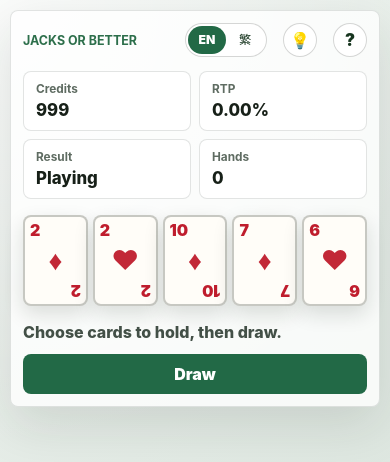
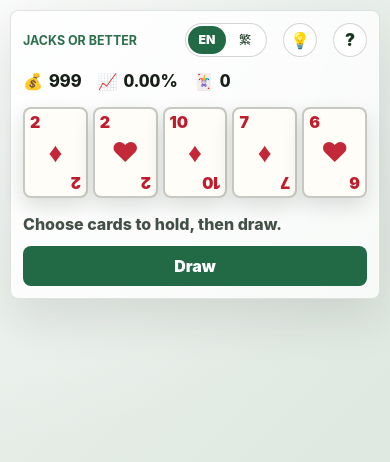
Before and after one commit to patrickyee/mvpweb, a Vue app: page / in a window 390 px wide. Shown: the top 462 px of the page. Built offline with nearby package versions, Linux system fonts and the light colour scheme.

Commit message:
cleaner header

```diff
--- a/src/App.vue
+++ b/src/App.vue
@@ -41,15 +41,6 @@ const winningIds = computed(
     ),
 );
 const canContinue = computed(() => game.value.credits >= 1);
-const lastResult = computed(() => {
-  if (game.value.phase === 'holding') {
-    return messages.value.playing;
-  }
-
-  return game.value.lastWin > 0
-    ? t(messages.value.winResult, { amount: game.value.lastWin })
-    : messages.value.lose;
-});
 
 const resultMessage = computed(() => {
   if (game.value.phase === 'holding') {
@@ -210,7 +201,6 @@ watchEffect(() => {
         <GameStats
           :credits="game.credits"
           :rtp="rtpLabel"
-          :last-result="lastResult"
           :hands-played="game.handsPlayed"
         />
 
--- a/src/components/GameStats.vue
+++ b/src/components/GameStats.vue
@@ -4,7 +4,6 @@ import { useI18n } from '../i18n/useI18n';
 defineProps<{
   credits: number;
   rtp: string;
-  lastResult: string;
   handsPlayed: number;
 }>();
 
@@ -14,19 +13,24 @@ const { messages } = useI18n();
 <template>
   <dl class="stats-grid" :aria-label="messages.gameStatusLabel">
     <div>
-      <dt>{{ messages.credits }}</dt>
+      <dt>
+        <span aria-hidden="true">💰</span>
+        <span class="visually-hidden">{{ messages.credits }}</span>
+      </dt>
       <dd>{{ credits }}</dd>
     </div>
     <div>
-      <dt>{{ messages.rtp }}</dt>
+      <dt>
+        <span aria-hidden="true">📈</span>
+        <span class="visually-hidden">{{ messages.rtp }}</span>
+      </dt>
       <dd>{{ rtp }}</dd>
     </div>
     <div>
-      <dt>{{ messages.result }}</dt>
-      <dd>{{ lastResult }}</dd>
-    </div>
-    <div>
-      <dt>{{ messages.hands }}</dt>
+      <dt>
+        <span aria-hidden="true">🃏</span>
+        <span class="visually-hidden">{{ messages.hands }}</span>
+      </dt>
       <dd>{{ handsPlayed }}</dd>
     </div>
   </dl>
--- a/src/i18n/messages.ts
+++ b/src/i18n/messages.ts
@@ -25,11 +25,7 @@ export interface LocaleMessages {
   winningCard: string;
   credits: string;
   rtp: string;
-  result: string;
   hands: string;
-  playing: string;
-  winResult: string;
-  lose: string;
   draw: string;
   nextHand: string;
   chooseCards: string;
@@ -74,11 +70,7 @@ export const messages: Record<Locale, LocaleMessages> = {
     winningCard: 'winning card',
     credits: 'Credits',
     rtp: 'RTP',
-    result: 'Result',
     hands: 'Hands',
-    playing: 'Playing',
-    winResult: 'Win {amount}',
-    lose: 'Lose',
     draw: 'Draw',
     nextHand: 'Next Hand',
     chooseCards: 'Choose cards to hold, then draw.',
@@ -168,11 +160,7 @@ export const messages: Record<Locale, LocaleMessages> = {
     winningCard: '獲勝牌',
     credits: '點數',
     rtp: 'RTP',
-    result: '結果',
     hands: '手數',
-    playing: '進行中',
-    winResult: '贏 {amount}',
-    lose: '輸',
     draw: '換牌',
     nextHand: '下一手',
     chooseCards: '選擇要保留的牌，然後換牌。',
--- a/src/style.css
+++ b/src/style.css
@@ -166,30 +166,28 @@ select {
 }
 
 .stats-grid {
-  display: grid;
-  grid-template-columns: repeat(4, minmax(0, 1fr));
-  gap: 8px;
+  display: flex;
+  flex-wrap: wrap;
+  gap: 14px 18px;
   margin: 0;
 }
 
 .stats-grid div {
-  min-width: 0;
-  padding: 10px 12px;
-  border: 1px solid rgb(23 32 24 / 0.12);
-  border-radius: 8px;
-  background: #ffffff;
+  display: inline-flex;
+  align-items: baseline;
+  gap: 6px;
 }
 
 .stats-grid dt {
-  color: #5f6c62;
-  font-size: 0.74rem;
-  font-weight: 700;
+  font-size: 1rem;
+  line-height: 1;
 }
 
 .stats-grid dd {
-  margin: 4px 0 0;
-  font-size: 1.25rem;
+  margin: 0;
+  font-size: 1.1rem;
   font-weight: 800;
+  font-variant-numeric: tabular-nums;
 }
 
 .card-row {
@@ -555,7 +553,7 @@ select {
   }
 
   .stats-grid {
-    grid-template-columns: repeat(2, minmax(0, 1fr));
+    gap: 12px 16px;
   }
 
   .stats-grid dd {
@@ -654,19 +652,14 @@ select {
   }
 
   .stats-grid {
-    gap: 6px;
-  }
-
-  .stats-grid div {
-    padding: 6px 8px;
+    gap: 8px 14px;
   }
 
   .stats-grid dt {
-    font-size: 0.66rem;
+    font-size: 0.9rem;
   }
 
   .stats-grid dd {
-    margin-top: 2px;
     font-size: 0.95rem;
   }
 
@@ -849,12 +842,6 @@ select {
     background: rgb(4 8 6 / 0.58);
   }
 
-  .stats-grid div {
-    border-color: rgb(237 244 239 / 0.14);
-    background: #1a251d;
-  }
-
-  .stats-grid dt,
   .result-message {
     color: #adbaaf;
   }
```
